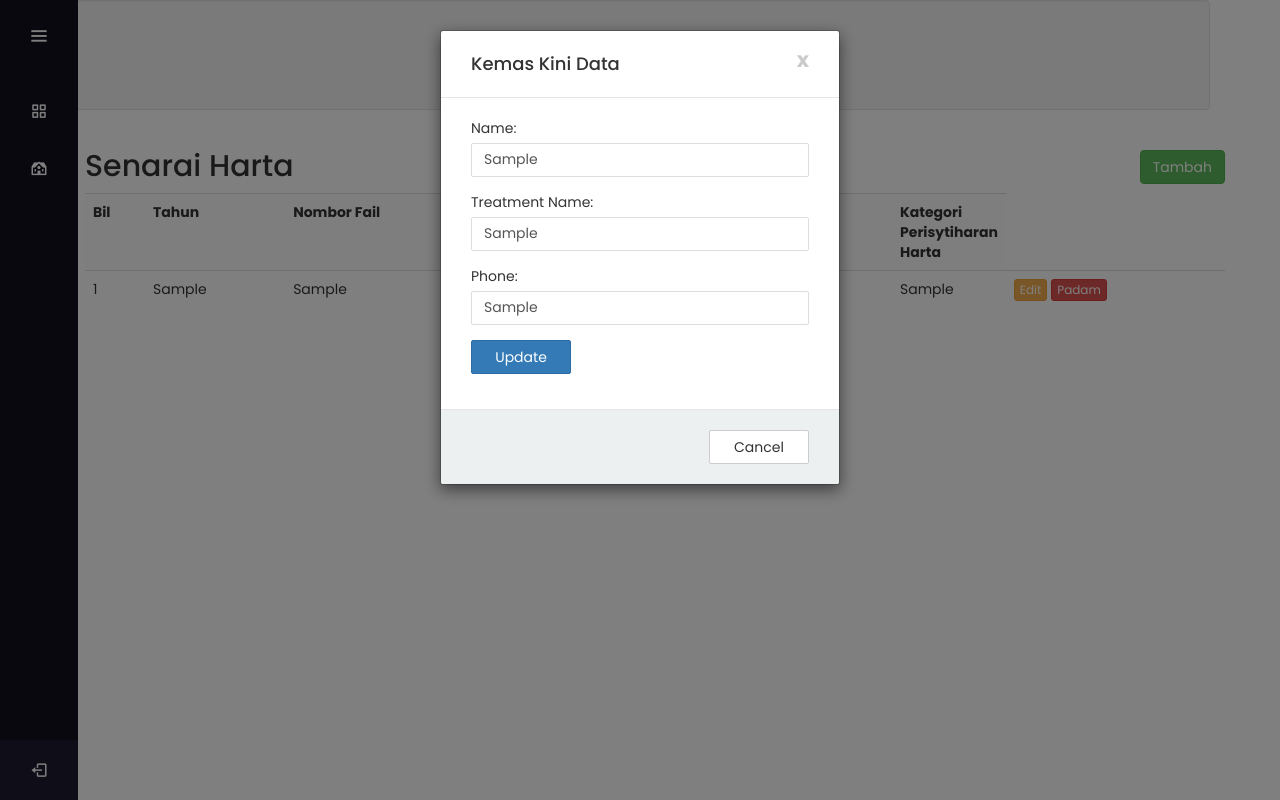
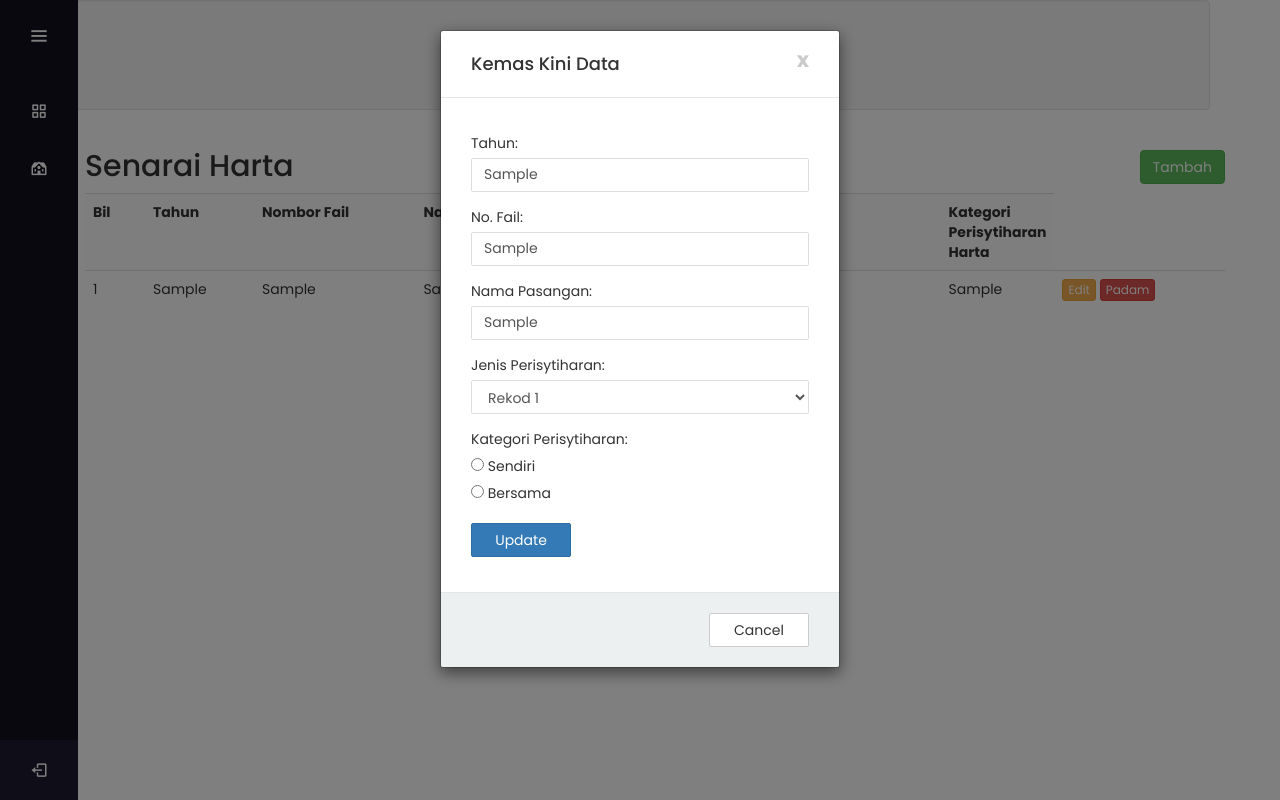
Before and after one commit to ImanZulhakim/ProjectHartaDeclaration_Secure, a Flask app: page /harta in a window 1280 px wide, after a click on "Edit". Run offline with Flask 3, Linux system fonts and the light colour scheme; tables that the repository leaves empty or names only in its code hold one stand-in row (values such as "Sample post"); some libraries are stand-ins or nearby versions.

Commit message:
Isytihar form: -Working on Tambah, Padam, Kemas Kini function

```diff
--- a/app.py
+++ b/app.py
@@ -64,12 +64,13 @@ def insert_harta():
     try:
         tahun = request.form['tahun']
         failNo = request.form['failNo']
+        namaPasangan = request.form['namaPasangan']
         jenis = request.form['jenis']
         kategori = request.form['kategori']
 
         cur = mysql.cursor()
-        cur.execute("INSERT INTO harta (tahun, failNo, jenis, kategori) VALUES ( %s, %s, %s, %s)",
-                    (tahun, failNo, jenis, kategori))
+        cur.execute("INSERT INTO harta (tahun, failNo, namaPasangan, jenis, kategori) VALUES ( %s, %s, %s, %s, %s)",
+                    (tahun, failNo, namaPasangan, jenis, kategori))
         mysql.commit()
 
         flash("Harta Berjaya Diisytihar!")
@@ -77,7 +78,7 @@ def insert_harta():
 
     except Exception as e:
         logging.exception("Harta Gagal Diisytihar!")
-        logging.error("Tahun: %s, Nombor Fail: %s, Jenis: %s, Kategori: %s", tahun, failNo, jenis, kategori)
+        logging.error("Tahun: %s, Nombor Fail: %s, namaPasangan=%s, Jenis: %s, Kategori: %s", tahun, failNo, namaPasangan, jenis, kategori)
         flash("Harta Gagal Diisytihar!")
         return redirect(url_for('harta'))
 
@@ -89,12 +90,13 @@ def update_harta():
             bil = request.form['bil']
             tahun = request.form['tahun']
             failNo = request.form['failNo']
+            namaPasangan = request.form['namaPasangan']
             jenis = request.form['jenis']
             kategori = request.form['kategori']
 
             cur = mysql.cursor()
-            cur.execute("UPDATE harta SET tahun=%s, failNo=%s, jenis=%s, kategori=%s WHERE bil=%s",
-                        (tahun, failNo, jenis, kategori, bil))
+            cur.execute("UPDATE harta SET tahun=%s, failNo=%s, namaPasangan=%s, jenis=%s, kategori=%s WHERE bil=%s",
+                        (tahun, failNo, namaPasangan, jenis, kategori, bil))
             flash("Harta Berjaya Dikemas Kini!")
             mysql.commit()
             return redirect(url_for('harta'))
--- a/templates/harta.html
+++ b/templates/harta.html
@@ -38,6 +38,7 @@
                         <th>Bil</th>
                         <th>Tahun</th>
                         <th>Nombor Fail</th>
+                        <th>Nama Pasangan</th>
                         <th>Jenis Perisytiharan Harta</th>
                         <th>Kategori Perisytiharan Harta</th>
                     </tr>
@@ -48,6 +49,7 @@
                             <td>{{ row[2] }}</td>
                             <td>{{ row[3] }}</td>
                             <td>{{ row[4] }}</td>
+                            <td>{{ row[5] }}</td>
                             <td>
                             <a href="/update_harta/{{ row[0] }}" class="btn btn-warning btn-xs" data-toggle="modal" data-target="#modaledit{{ row[0] }}">Edit</a>
                             <button class="btn btn-danger btn-xs" onclick="deleteHarta({{ row[0] }})">Padam</button>
@@ -72,17 +74,41 @@
                 <div class="modal-body">
                     <form action="{{ url_for('update_harta') }}" method="POST">
                         <div class="form-group">
-                            <label>Name:</label>
                             <input type="hidden" name="bil" value="{{ row[0] }}">
-                            <input type="text" class="form-control" name="name" value="{{ row[1] }}">
                         </div>
                         <div class="form-group">
-                            <label>Treatment Name:</label>
-                            <input type="text" class="form-control" name="treatment_name" value="{{ row[2] }}">
+                            <label>Tahun:</label>
+                            <input type="text" class="form-control" name="tahun" value="{{ row[1] }}">
                         </div>
                         <div class="form-group">
-                            <label>Phone:</label>
-                            <input type="text" class="form-control" name="phone" value="{{ row[3] }}">
+                            <label>No. Fail:</label>
+                            <input type="text" class="form-control" name="failNo" value="{{ row[2] }}">
+                        </div>
+                        <div class="form-group">
+                            <label>Nama Pasangan:</label>
+                            <input type="text" class="form-control" name="namaPasangan" value="{{ row[3] }}">
+                        </div>
+                        <div class="form-group">
+                            <label >Jenis Perisytiharan:</label>
+                            <select class="form-control" name="jenis" required>
+                            <option value="Rekod 1">Rekod 1</option>
+                            <option value="Rekod 2">Rekod 2</option>
+                        </select>
+                        </div>
+                        <div class="form-group">
+                            <label>Kategori Perisytiharan: </label>
+                             <div class="form-check">
+                                <input class="form-check-input" type="radio" name="kategori" id="sendiri" value="Sendiri" required>
+                                <label class="form-check-label" for="sendiri">
+                                    Sendiri
+                                </label>
+                            </div>
+                            <div class="form-check">
+                                <input class="form-check-input" type="radio" name="kategori" id="bersama" value="Bersama" required>
+                                <label class="form-check-label" for="bersama">
+                                    Bersama
+                                </label>
+                            </div>
                         </div>
                         <div class="form-group">
                             <button class="btn btn-primary" type="submit">Update</button>
@@ -109,30 +135,34 @@
             <div class="modal-body">
                 <form id="draftForm" method="POST" action="{{ url_for('insert_harta') }}">
                     <div class="form-group">
-                        <label >Jenis Perisytiharan:</label>
-                        <select class="form-control" name="jenis" required>
-                            <option value="rekod1">Rekod 1</option>
-                            <option value="rekod2">Rekod 2</option>
-                        </select>
+                        <label>Tahun:</label>
+                        <input type="text" class="form-control" name="tahun" required>
                     </div>
                     <div class="form-group">
                         <label>No. Fail:</label>
-                        <input type="text" class="form-control" name="no_fail" required>
+                        <input type="text" class="form-control" name="failNo" required>
                     </div>
                     <div class="form-group">
                         <label>Nama Pasangan:</label>
                         <input type="text" class="form-control" name="namaPasangan" required>
                     </div>
                     <div class="form-group">
+                        <label >Jenis Perisytiharan:</label>
+                        <select class="form-control" name="jenis" required>
+                            <option value="Rekod 1">Rekod 1</option>
+                            <option value="Rekod 2">Rekod 2</option>
+                        </select>
+                    </div>
+                    <div class="form-group">
                         <label>Kategori Perisytiharan: </label>
                          <div class="form-check">
-                            <input class="form-check-input" type="radio" name="kategori" id="sendiri" value="sendiri" required>
+                            <input class="form-check-input" type="radio" name="kategori" id="sendiri" value="Sendiri" required>
                             <label class="form-check-label" for="sendiri">
                                 Sendiri
                             </label>
                         </div>
                         <div class="form-check">
-                            <input class="form-check-input" type="radio" name="kategori" id="bersama" value="bersama" required>
+                            <input class="form-check-input" type="radio" name="kategori" id="bersama" value="Bersama" required>
                             <label class="form-check-label" for="bersama">
                                 Bersama
                             </label>
@@ -160,21 +190,29 @@
                 </div>
                 <div class="modal-body">
                     <div class="form-group">
-                        <label>Name:</label>
-                        <p id="draftName"></p>
+                        <label>Jenis Perisytiharan:</label>
+                        <p id="draft_jenis"></p>
                     </div>
                     <div class="form-group">
-                        <label>Treatment Name:</label>
-                        <p id="draftTreatmentName"></p>
+                        <label>Tahun:</label>
+                        <p id="draft_tahun"></p>
                     </div>
                     <div class="form-group">
-                        <label>Phone:</label>
-                        <p id="draftPhone"></p>
+                        <label>No. Fail:</label>
+                        <p id="draft_no_fail"></p>
+                    </div>
+                    <div class="form-group">
+                        <label>Nama Pasangan:</label>
+                        <p id="draft_namaPasangan"></p>
+                    </div>
+                    <div class="form-group">
+                        <label>Kategori Perisyitharan:</label>
+                        <p id="draft_kategori"></p>
                     </div>
                 </div>
                 <div class="modal-footer">
-                    <button type="button" class="btn btn-primary" data-dismiss="modal" onclick="saveData()">Submit</button>
-                    <button type="button" class="btn btn-default" data-dismiss="modal">Cancel</button>
+                    <button type="button" class="btn btn-primary" data-dismiss="modal" onclick="saveData()">Hantar</button>
+                    <button type="button" class="btn btn-default" data-dismiss="modal">Batal</button>
                 </div>
             </div>
         </div>
@@ -194,32 +232,32 @@
         showCancelButton: true,
         confirmButtonColor: '#3085d6',
         cancelButtonColor: '#d33',
-              confirmButtonText: 'Yes, delete it!'
+        confirmButtonText: 'Setuju!'
     }).then((result) => {
         if (result.isConfirmed) {
             Swal.fire(
                 'Deleted!',
-                  'harta info has been deleted.',
+                'Harta Berjaya Dipadam!',
                 'success'
-                )
-              }
-            }).then((result) => {
-            if (result.isConfirmed) {
+            ).then(() => {
                 // If user confirms, trigger the form submission for deleting the harta
                 const form = document.createElement('form');
                 form.method = 'POST';
                 form.action = '/delete_harta/' + bil;
                 document.body.appendChild(form);
                 form.submit();
+            });
         }
     });
 }
 
     // Function to show draft data in the draft modal
     function showDraftData() {
-        $("#draftName").text($("#draftForm input[name='name']").val());
-        $("#draftTreatmentName").text($("#draftForm input[name='treatment_name']").val());
-        $("#draftPhone").text($("#draftForm input[name='phone']").val());
+        $("#draft_jenis").text($("#draftForm input[name='jenis']").val());
+        $("#draft_tahun").text($("#draftForm input[name='tahun']").val());
+        $("#draft_no_fail").text($("#draftForm input[name='failNo']").val());
+        $("#draft_namaPasangan").text($("#draftForm input[name='namaPasangan']").val());
+        $("#draft_kategori").text($("#draftForm input[name='kategori']").val());
     }
 
     // Function to save data to the database
@@ -236,9 +274,10 @@
 
     // Clear draft data modal when closed
     $("#draftModal").on("hidden.bs.modal", function () {
-        $("#draftName").text("");
-        $("#draftTreatmentName").text("");
-        $("#draftPhone").text("");
+        $("#draft_tahun").text("");
+        $("#draft_no_fail").text("");
+        $("#draft_namaPasangan").text("");
+        $("#draft_kategori").text("");
     });
 </script>
 
```
Lines whose indentation alone changed are shown as unchanged.
